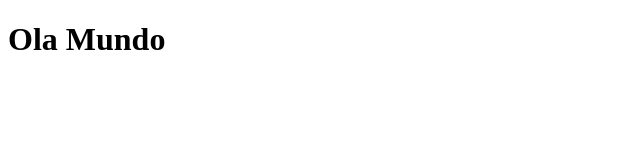
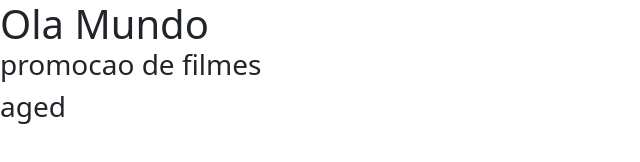
Before and after one commit to VNCSPrado/dsmovie2, a plain HTML site: page index.html in a window 1280 px wide. Shown: the whole page, without its empty margins (0-640 px from the left). Drawn offline with nearby package versions, Linux system fonts and the light colour scheme.

Commit message:
bootstrap

```diff
--- a/index.html
+++ b/index.html
@@ -5,8 +5,14 @@
     <meta http-equiv="X-UA-Compatible" content="IE=edge">
     <meta name="viewport" content="width=device-width, initial-scale=1.0">
     <title>DSMovie</title>
+
+    <link href="https://cdn.jsdelivr.net/npm/bootstrap@5.1.3/dist/css/bootstrap.min.css" rel="stylesheet" integrity="sha384-1BmE4kWBq78iYhFldvKuhfTAU6auU8tT94WrHftjDbrCEXSU1oBoqyl2QvZ6jIW3" crossorigin="anonymous">
+
+
 </head>
 <body>
-    <h1> Ola Mundo </1>
+    <h1> Ola Mundo <h/1>
+    <h3>promocao de filmes</h3>
+    <h3>aged</h3>
 </body>
 </html>
```
